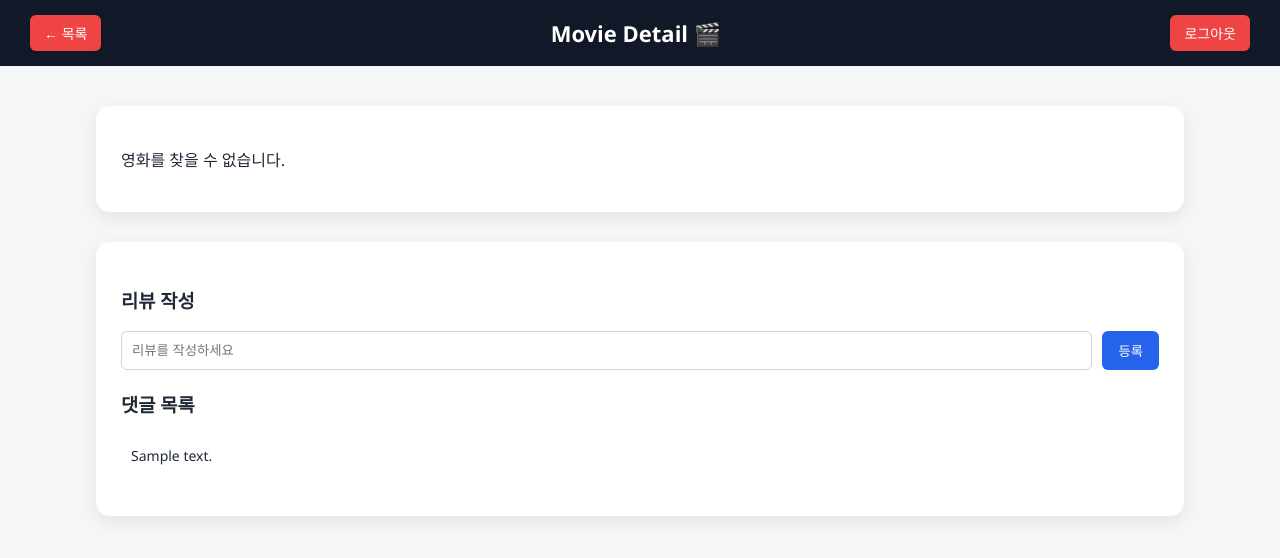
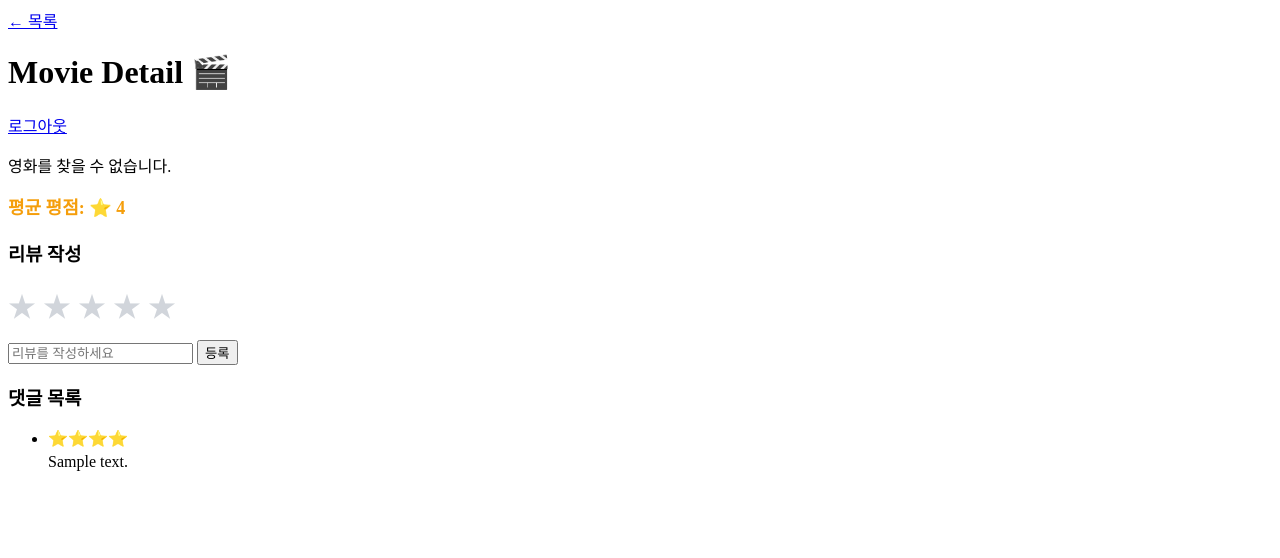
Before and after one commit to hdsoft1827/test001, a Flask app: template templates/detail.html in a window 1280 px wide. Shown: the top 558 px of the page. Run offline with Flask 3, Linux system fonts and the light colour scheme; the template is opened without the code that fills it: most values are stand-ins (such as "Sample title", 1, 10 or a date in 2020).

Commit message:
프론트엔드구현_006

```diff
--- a/app.py
+++ b/app.py
@@ -1,22 +1,18 @@
 from flask import Flask, render_template, request, redirect, url_for, session
 
 app = Flask(__name__)
-app.secret_key = "supersecretkey"  # 세션 사용을 위한 키
+app.secret_key = "supersecretkey"
 
-# 영화별 댓글 저장 (DB 없이 메모리 저장)
-comments = {}  # { movie_id: [댓글들] }
+# { movie_id: [ {text: "", rating: 5}, ... ] }
+comments = {}
 
 
-# -----------------------
-# 로그인 페이지
-# -----------------------
 @app.route('/', methods=['GET', 'POST'])
 def login():
     if request.method == 'POST':
         username = request.form.get('username')
         password = request.form.get('password')
 
-        # 간단한 테스트용 계정
         if username == "admin" and password == "1234":
             session['user'] = username
             return redirect(url_for('home'))
@@ -26,9 +22,6 @@ def login():
     return render_template('login.html')
 
 
-# -----------------------
-# 메인 페이지
-# -----------------------
 @app.route('/home')
 def home():
     if 'user' not in session:
@@ -37,9 +30,6 @@ def home():
     return render_template('index.html')
 
 
-# -----------------------
-# 상세 페이지 + 댓글
-# -----------------------
 @app.route('/detail', methods=['GET', 'POST'])
 def detail():
     if 'user' not in session:
@@ -48,27 +38,36 @@ def detail():
     movie_id = request.args.get('id')
 
     if request.method == 'POST':
-        comment = request.form.get('comment')
+        comment_text = request.form.get('comment')
+        rating = request.form.get('rating')
 
-        if comment:
-            comments.setdefault(movie_id, []).append(comment)
+        if comment_text and rating:
+            comments.setdefault(movie_id, []).append({
+                "text": comment_text,
+                "rating": int(rating)
+            })
 
-        # 🔥 여기 핵심: 저장 후 리다이렉트
         return redirect(url_for('detail', id=movie_id))
 
     movie_comments = comments.get(movie_id, [])
 
+    # 평균 평점 계산
+    if movie_comments:
+        avg_rating = round(
+            sum(c["rating"] for c in movie_comments) / len(movie_comments),
+            1
+        )
+    else:
+        avg_rating = 0
+
     return render_template(
         'detail.html',
         movie_id=movie_id,
-        comments=movie_comments
+        comments=movie_comments,
+        avg_rating=avg_rating
     )
 
 
-
-# -----------------------
-# 로그아웃
-# -----------------------
 @app.route('/logout')
 def logout():
     session.pop('user', None)
--- a/static/css/style.css
+++ b/static/css/style.css
@@ -1,251 +1,27 @@
-/* =========================
-   기본 설정
-========================= */
-
-body {
-  margin: 0;
-  font-family: 'Segoe UI', Arial, sans-serif;
-  background: #f4f6f8;
-  color: #1f2937;
+.average-rating {
+  font-size: 18px;
+  margin-bottom: 20px;
+  color: #f59e0b;
+  font-weight: bold;
 }
 
-a {
-  text-decoration: none;
-}
-
-
-/* =========================
-   헤더
-========================= */
-
-.header {
-  background: #111827;
-  color: white;
-  padding: 15px 30px;
-  display: flex;
-  justify-content: space-between;
-  align-items: center;
-}
-
-.header h1 {
-  margin: 0;
-  font-size: 22px;
-}
-
-.logout-btn,
-.back-btn {
-  background: #ef4444;
-  padding: 8px 14px;
-  border-radius: 6px;
-  color: white;
-  font-size: 14px;
-  transition: background 0.2s ease;
-}
-
-.logout-btn:hover,
-.back-btn:hover {
-  background: #dc2626;
-}
-
-
-/* =========================
-   공통 컨테이너
-========================= */
-
-.container {
-  width: 85%;
-  max-width: 1200px;
-  margin: 40px auto;
-}
-
-
-/* =========================
-   로그인 페이지
-========================= */
-
-.login-container {
-  width: 360px;
-  margin: 100px auto;
-  background: white;
-  padding: 35px;
-  border-radius: 12px;
-  box-shadow: 0 8px 25px rgba(0,0,0,0.08);
-  text-align: center;
-}
-
-.login-container h2 {
-  margin-bottom: 25px;
-}
-
-.login-form input {
-  width: 100%;
-  padding: 12px;
-  margin-bottom: 15px;
-  border-radius: 6px;
-  border: 1px solid #d1d5db;
-  font-size: 14px;
-}
-
-.login-form button {
-  width: 100%;
-  padding: 12px;
-  background: #2563eb;
-  color: white;
-  border: none;
-  border-radius: 6px;
-  font-size: 15px;
+.star-rating {
+  font-size: 28px;
+  color: #d1d5db;
   cursor: pointer;
-  transition: background 0.2s ease;
-}
-
-.login-form button:hover {
-  background: #1e40af;
-}
-
-
-/* =========================
-   메인 페이지 (영화 목록)
-========================= */
-
-#movie-list {
-  display: grid;
-  grid-template-columns: repeat(auto-fill, minmax(280px, 1fr));
-  gap: 25px;
-}
-
-.movie-card {
-  background: white;
-  border-radius: 14px;
-  overflow: hidden;
-  box-shadow: 0 4px 12px rgba(0,0,0,0.08);
-  transition: transform 0.25s ease, box-shadow 0.25s ease;
-}
-
-.movie-card:hover {
-  transform: translateY(-8px);
-  box-shadow: 0 14px 30px rgba(0,0,0,0.15);
-}
-
-.movie-card img {
-  width: 100%;
-  height: 350px;   /* 포스터 크기 조절 */
-  object-fit: cover;
-}
-
-.movie-info {
-  padding: 18px;
-  text-align: center;
-}
-
-.movie-info h3 {
-  margin: 10px 0 5px 0;
-  font-size: 18px;
-}
-
-.movie-info p {
-  font-size: 14px;
-  color: #6b7280;
   margin-bottom: 15px;
 }
 
-.movie-info button {
-  padding: 8px 16px;
-  background: #2563eb;
-  color: white;
-  border: none;
-  border-radius: 6px;
-  cursor: pointer;
-  font-size: 14px;
-  transition: background 0.2s ease;
+.star-rating span {
+  transition: color 0.2s ease;
 }
 
-.movie-info button:hover {
-  background: #1e40af;
+.star-rating span:hover,
+.star-rating span.selected {
+  color: #f59e0b;
 }
 
-
-/* =========================
-   디테일 페이지
-========================= */
-
-.detail-card {
-  background: white;
-  padding: 25px;
-  border-radius: 14px;
-  margin-bottom: 30px;
-  box-shadow: 0 6px 18px rgba(0,0,0,0.08);
+.rating {
+  color: #f59e0b;
+  margin-bottom: 5px;
 }
-
-.detail-layout {
-  display: flex;
-  gap: 30px;
-  align-items: flex-start;
-}
-
-.detail-layout img {
-  width: 300px;
-  border-radius: 10px;
-  box-shadow: 0 8px 20px rgba(0,0,0,0.15);
-}
-
-.detail-text {
-  flex: 1;
-}
-
-.detail-text h2 {
-  margin-top: 0;
-}
-
-
-/* =========================
-   댓글 영역
-========================= */
-
-.comment-section {
-  background: white;
-  padding: 25px;
-  border-radius: 14px;
-  box-shadow: 0 6px 18px rgba(0,0,0,0.08);
-}
-
-.comment-form {
-  display: flex;
-  gap: 10px;
-  margin-bottom: 20px;
-}
-
-.comment-form input {
-  flex: 1;
-  padding: 10px;
-  border-radius: 6px;
-  border: 1px solid #d1d5db;
-}
-
-.comment-form button {
-  padding: 10px 16px;
-  background: #2563eb;
-  color: white;
-  border: none;
-  border-radius: 6px;
-  cursor: pointer;
-  transition: background 0.2s ease;
-}
-
-.comment-form button:hover {
-  background: #1e40af;
-}
-
-.comment-list {
-  list-style: none;
-  padding: 0;
-}
-
-.comment-list li {
-  padding: 10px;
-  border-bottom: 1px solid #e5e7eb;
-  font-size: 14px;
-}
-
-.comment-list li:last-child {
-  border-bottom: none;
-}
--- a/templates/detail.html
+++ b/templates/detail.html
@@ -14,27 +14,71 @@
 </header>
 
 <div class="container">
+
   <div id="movie-detail" class="detail-card"></div>
+
+  <div class="average-rating">
+    평균 평점: ⭐ {{ avg_rating }}
+  </div>
 
   <div class="comment-section">
     <h3>리뷰 작성</h3>
 
     <form method="POST" class="comment-form">
+
+      <!-- 클릭형 별점 -->
+      <div class="star-rating">
+        <input type="hidden" name="rating" id="rating" required>
+
+        <span data-value="1">★</span>
+        <span data-value="2">★</span>
+        <span data-value="3">★</span>
+        <span data-value="4">★</span>
+        <span data-value="5">★</span>
+      </div>
+
       <input type="text" name="comment" placeholder="리뷰를 작성하세요" required>
       <button type="submit">등록</button>
     </form>
 
     <h3>댓글 목록</h3>
+
     <ul class="comment-list">
       {% for c in comments %}
-        <li>{{ c }}</li>
+      <li>
+        <div class="rating">
+          {{ "⭐" * c.rating }}
+        </div>
+        <div class="comment-text">
+          {{ c.text }}
+        </div>
+      </li>
       {% endfor %}
     </ul>
+
   </div>
 </div>
 
 <script src="{{ url_for('static', filename='js/movies.js') }}"></script>
 <script src="{{ url_for('static', filename='js/detail.js') }}"></script>
 
+<script>
+  const stars = document.querySelectorAll('.star-rating span');
+  const ratingInput = document.getElementById('rating');
+
+  stars.forEach(star => {
+    star.addEventListener('click', () => {
+      const value = star.getAttribute('data-value');
+      ratingInput.value = value;
+
+      stars.forEach(s => s.classList.remove('selected'));
+
+      for (let i = 0; i < value; i++) {
+        stars[i].classList.add('selected');
+      }
+    });
+  });
+</script>
+
 </body>
 </html>
```
